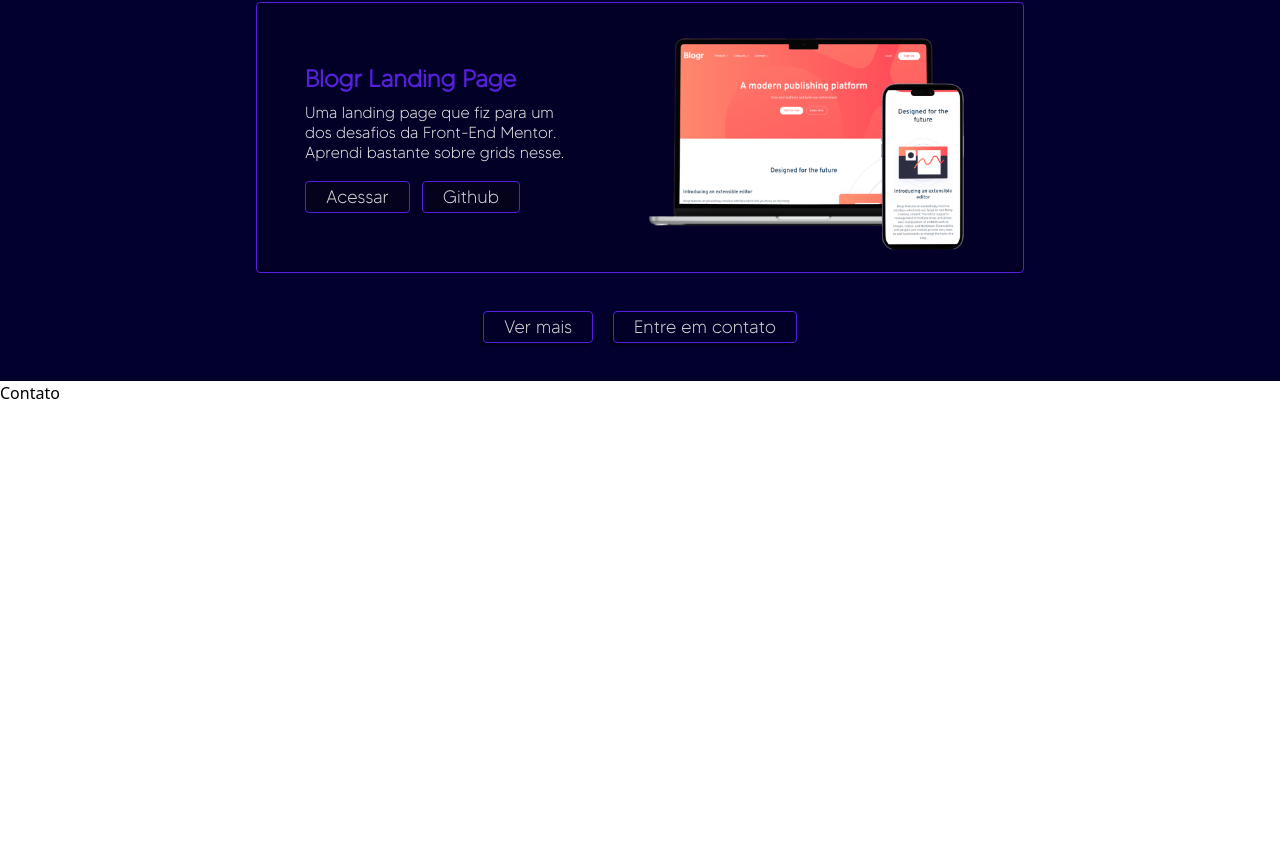
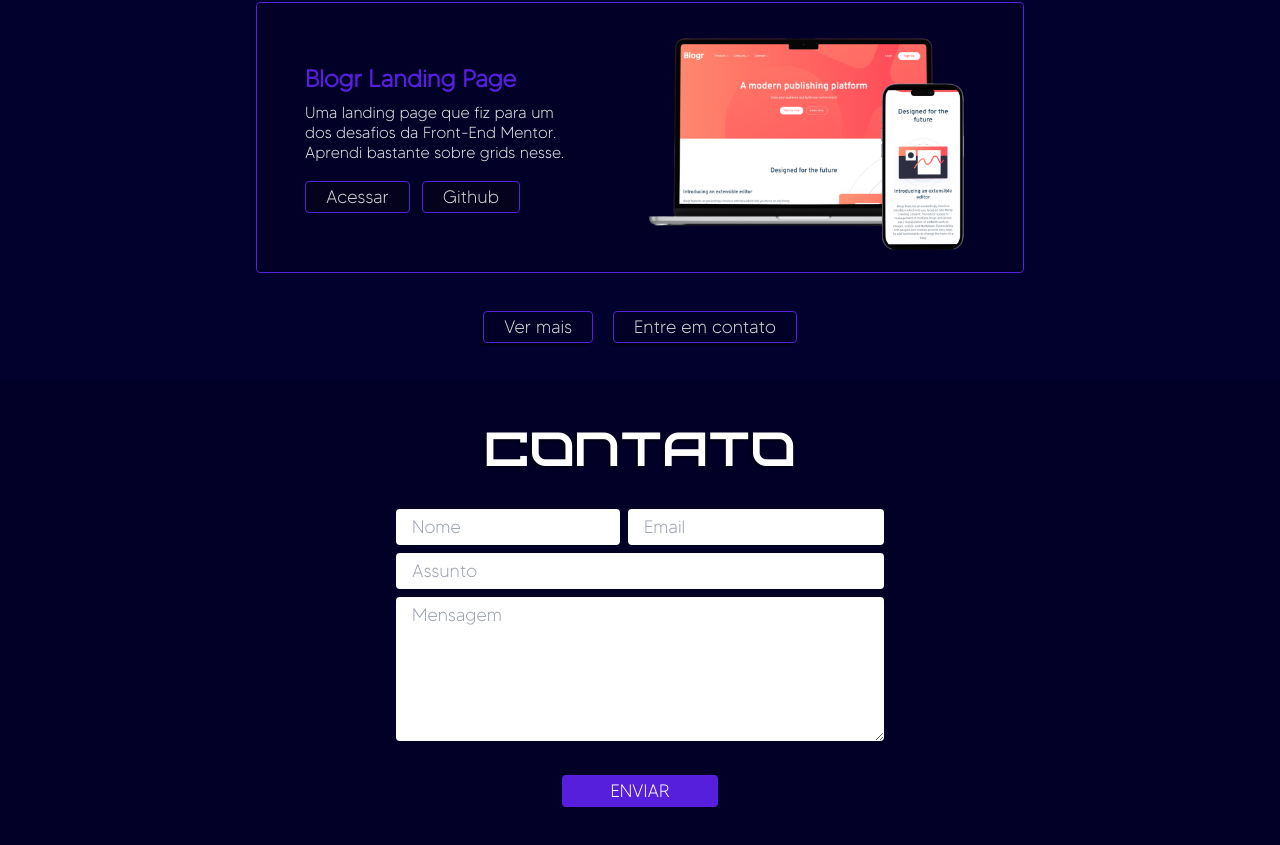
Before and after one commit to thalesmariiano/thalesdeveloper.com.br, a Vue app: page / in a window 1280 px wide. Shown: the part 3121-3966 px from the top of the page. Before the commit the page ends 3526 px from the top, so only its background shows below. Built offline with nearby package versions, Linux system fonts and the light colour scheme.

Commit message:
ContatoSection done

```diff
--- a/src/components/ContatoSection.vue
+++ b/src/components/ContatoSection.vue
@@ -1,5 +1,12 @@
 <template>
 	<section>
-		Contato
+		<div class="w-full text-center bg-myPurple-800 py-10 space-y-10r">
+			<h1 class="font-kusanagi text-white text-shadow text-4xl sm:text-5xl">Contato</h1>
+			<ContatoForm />
+		</div>
 	</section>
 </template>
+
+<script setup>
+	import ContatoForm from './ContatoForm.vue'
+</script>
```
